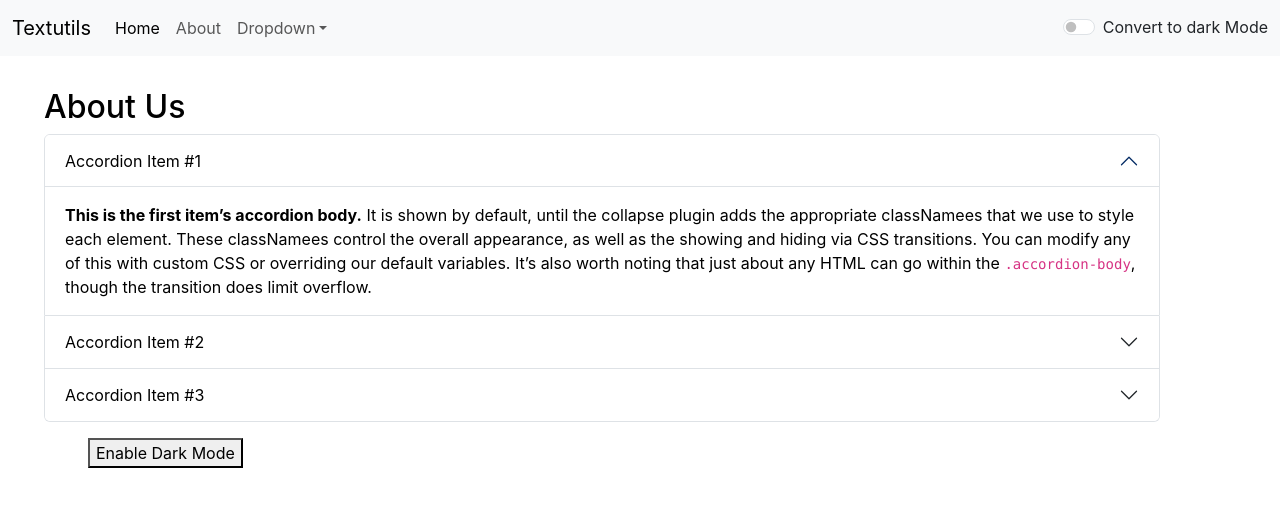
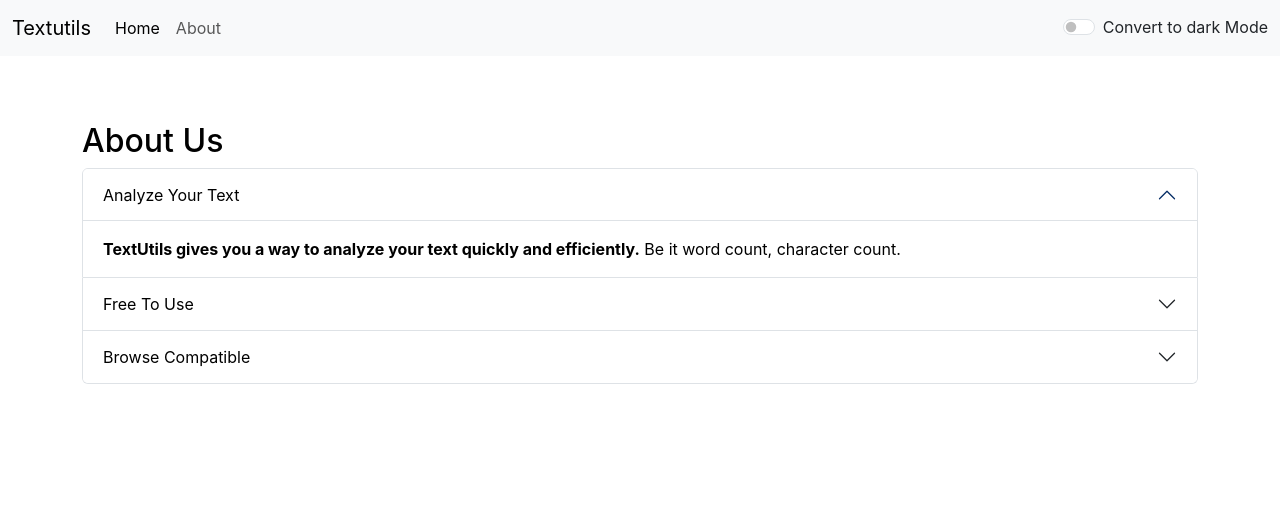
Before and after one commit to Subhi2911/TextUtils, a React (Create React App) app: page /about in a window 1280 px wide. Shown: the top 506 px of the page. Built offline with nearby package versions, Linux system fonts and the light colour scheme.

Commit message:
Handeling errors

```diff
--- a/package.json
+++ b/package.json
@@ -1,4 +1,5 @@
 {
+  "homepage": "https://Subhi2911.github.io/TextUtils",
   "name": "my-app",
   "version": "0.1.0",
   "private": true,
@@ -7,6 +8,7 @@
     "@testing-library/jest-dom": "^6.6.3",
     "@testing-library/react": "^16.3.0",
     "@testing-library/user-event": "^13.5.0",
+    "gh-pages": "^6.3.0",
     "react": "^19.1.0",
     "react-dom": "^19.1.0",
     "react-router-dom": "^7.6.2",
@@ -14,6 +16,8 @@
     "web-vitals": "^2.1.4"
   },
   "scripts": {
+    "predeploy": "npm run build",
+    "deploy": "gh-pages -d build",
     "start": "react-scripts start",
     "build": "react-scripts build",
     "test": "react-scripts test",
--- a/public/index.html
+++ b/public/index.html
@@ -7,7 +7,7 @@
     <meta name="theme-color" content="#000000" />
     <meta
       name="description"
-      content="TextUtils is a utility whch can be used to manipulate your text in the way you want. n "
+      content="TextUtils is a utility whch can be used to manipulate your text in the way you want."
     />
     <link rel="apple-touch-icon" href="%PUBLIC_URL%/ms-icon-70x70.png" />
     <!--
--- a/src/Alert.js
+++ b/src/Alert.js
@@ -7,9 +7,12 @@
         return lower.charAt(0).toUpperCase()+lower.slice(1);
     }
   return (
-    props.alert && <div className={`alert alert-${props.alert.type} alert-dismissible fade show`} role="alert">
+    <div style={{height:'50px'}}>
+      {props.alert && <div className={`alert alert-${props.alert.type} alert-dismissible fade show`} role="alert">
         <strong>{capitalize(props.alert.type)}</strong> : {props.alert.msg}
         {/* <button type="button" className="btn-close" data-bs-dismiss="alert" aria-label="Close"></button> */}
+      </div>}
+
     </div>
 
   )
--- a/src/App.js
+++ b/src/App.js
@@ -24,7 +24,7 @@
     })
     setTimeout(()=>{
       setAlert(null);
-    },1500);
+    },2000);
   }
   const toggleMode=()=>{
     if( mode==='light'){
@@ -47,19 +47,15 @@
     <>
     {/* <Navbar title="Textutils" aboutText="About" mode={mode} toggleModeBlack={black()} toggleModeDarkBlue={darkBlue()} toggleModeLightPink={lightPink()} toggleModeWhite={white()}/> */}
     <Router>
-    <Navbar title="Textutils" aboutText="About" mode={mode} toggleMode={toggleMode}/>
+    <Navbar title="Textutils" aboutText="About" mode={mode} toggleMode={toggleMode} />
 
     <Alert alert={alert}/>
+    {/* <TextForm showAlert={showAlert} heading="Enter the text to analyze" mode={mode}/> */}
     <div className="cntainer my-3">
       <Routes>
-          <Route exact path="/about" element={<About />}/>
-
-          {/* <Route path="/users">
-            <Users />
-          </Route> */}
+          <Route exact path="/about" element={<About mode={mode} />}/>
           <Route exact path="/" element={<TextForm showAlert={showAlert} heading="Enter the text to analyze" mode={mode}/>}/>
-
-        </Routes>
+         </Routes>
     </div>
 
 
--- a/src/Appa.css
+++ b/src/Appa.css
@@ -1,6 +1,6 @@
-.container{
+/* .container{
   margin: 2rem;
-}
+} */
 
 .App {
   text-align: center;
--- a/src/components/About.js
+++ b/src/components/About.js
@@ -1,31 +1,15 @@
-import React, { useState } from 'react'
+import React from 'react'
 
-export default function About() {
-    const [myStyle, setMyStyle]=useState({
-        color: 'black',
-        backgroundColor: 'white'
-    })
-    const [btnText, setBtnText] = useState("Enable Dark Mode")
-    const toggleStyle=() =>{
-        if(myStyle.color === 'white'){
-            setMyStyle({
-                color: 'black',
-                backgroundColor: 'white',
-                // border: '2px solid black'
-            })
-            setBtnText("Enable dark Mode")
-        }
-        else{
-            setMyStyle({
-                color: 'white',
-                backgroundColor: 'black',
-                border: '1px solid white'
-            })
-            setBtnText("Enable light Mode")
-        }
+export default function About(props) {
+    // const [myStyle, setMyStyle]=useState({
+    //     color: 'black',
+    //     backgroundColor: 'white'
+    // })
 
+    let myStyle={
+        color:props.mode==='dark'?'white':'black',
+        backgroundColor:props.mode==='dark'?'black':'white'
     }
-
 
   return (
     <div className='container' style={myStyle}>
@@ -34,43 +18,40 @@
             <div className="accordion-item" style={myStyle}>
                 <h2 className="accordion-header">
                 <button className="accordion-button" type="button" data-bs-toggle="collapse" data-bs-target="#collapseOne" aria-expanded="true" aria-controls="collapseOne" style={myStyle}>
-                Accordion Item #1
+                Analyze Your Text
                 </button>
                 </h2>
                <div id="collapseOne" className="accordion-collapse collapse show" data-bs-parent="#accordionExample">
                     <div className="accordion-body">
-                        <strong>This is the first item’s accordion body.</strong> It is shown by default, until the collapse plugin adds the appropriate classNamees that we use to style each element. These classNamees control the overall appearance, as well as the showing and hiding via CSS transitions. You can modify any of this with custom CSS or overriding our default variables. It’s also worth noting that just about any HTML can go within the <code>.accordion-body</code>, though the transition does limit overflow.
+                        <strong>TextUtils gives you a way to analyze your text quickly and efficiently.</strong> Be it word count, character count.
                     </div>
                 </div>
             </div>
             <div className="accordion-item" style={myStyle}>
                 <h2 className="accordion-header">
                 <button className="accordion-button collapsed" type="button" data-bs-toggle="collapse" data-bs-target="#collapseTwo" aria-expanded="false" aria-controls="collapseTwo" style={myStyle}>
-                Accordion Item #2
+                Free To Use
                 </button>
                 </h2>
                 <div id="collapseTwo" className="accordion-collapse collapse" data-bs-parent="#accordionExample">
                     <div className="accordion-body">
-                        <strong>This is the second item’s accordion body.</strong> It is hidden by default, until the collapse plugin adds the appropriate classNamees that we use to style each element. These classNamees control the overall appearance, as well as the showing and hiding via CSS transitions. You can modify any of this with custom CSS or overriding our default variables. It’s also worth noting that just about any HTML can go within the <code>.accordion-body</code>, though the transition does limit overflow.
+                        <strong>TextUtils is a free character counter tool that provides instamt character count & word count statistics for a given text.</strong> TextUtils repots the number of words and characters. Thus it is suitable for writing text with word/ character limit.
                     </div>
                 </div>
             </div>
             <div className="accordion-item" style={myStyle}>
                 <h2 className="accordion-header">
                 <button className="accordion-button collapsed" type="button" data-bs-toggle="collapse" data-bs-target="#collapseThree" aria-expanded="false" aria-controls="collapseThree" style={myStyle}>
-                Accordion Item #3
+                Browse Compatible
                 </button>
                 </h2>
                 <div id="collapseThree" className="accordion-collapse collapse" data-bs-parent="#accordionExample">
                     <div className="accordion-body">
-                        <strong>This is the third item’s accordion body.</strong> It is hidden by default, until the collapse plugin adds the appropriate classNamees that we use to style each element. These classNamees control the overall appearance, as well as the showing and hiding via CSS transitions. You can modify any of this with custom CSS or overriding our default variables. It’s also worth noting that just about any HTML can go within the <code>.accordion-body</code>, though the transition does limit overflow.
+                        <strong>This word counter software works in any web browser such as Chrome , Firefox, Internet Explorer, Safari, Opera.</strong> It suits to count characters in facebook, blog, books, excel document, pdf document, essays, etc.
                     </div>
                 </div>
             </div>
         </div>
-        <div className="container my-3">
-        <button type='button' className='Btn btn-primary' onClick = {toggleStyle}>{btnText}</button>
-        </div>
     </div>
   )
 }
--- a/src/components/Navbar.js
+++ b/src/components/Navbar.js
@@ -18,7 +18,7 @@
         <li className="nav-item">
           <Link className="nav-link" to="/about">{props.aboutText}</Link>
         </li>
-        <li className="nav-item dropdown">
+        {/* <li className="nav-item dropdown">
           <a className="nav-link dropdown-toggle" href="/" role="button" data-bs-toggle="dropdown" aria-expanded="false">
             Dropdown
           </a>
@@ -28,7 +28,7 @@
             <li><hr className="dropdown-divider"/></li>
             <li><a className="dropdown-item" href="/">Something else here</a></li>
           </ul>
-        </li>
+        </li> */}
         {/* <li className="nav-item">
           <a className="nav-link disabled" aria-disabled="true" href="/">Disabled</a>
         </li> */}
--- a/src/components/TextForm.js
+++ b/src/components/TextForm.js
@@ -48,17 +48,17 @@
            <textarea className="form-control" value ={text} onChange= {handleOnChange} style= {{backgroundColor: props.mode==='light'?'white':'black',
             color: props.mode==='light'?'black':'white'}} id="myBox" rows="8"></textarea>
         </div>
-        <button className='btn btn-primary mx-2' onClick={handleUpClick}>Covert to Uppercase</button>
-        <button className='btn btn-primary mx-2' onClick={handleLowClick}>Covert to Lowercase</button>
-        <button className='btn btn-primary mx-2' onClick={handleClearClick}>Clear Text</button>
-        <button className='btn btn-primary mx-2' onClick={handleCopy}>Copy Text</button>
-        <button className='btn btn-primary mx-2' onClick={handleSpace}>Remove Extra Space</button>
+        <button className='btn btn-primary mx-2 my-1' onClick={handleUpClick}>Covert to Uppercase</button>
+        <button className='btn btn-primary mx-2 my-1' onClick={handleLowClick}>Covert to Lowercase</button>
+        <button className='btn btn-primary mx-2 my-1' onClick={handleClearClick}>Clear Text</button>
+        <button className='btn btn-primary mx-2 my-1' onClick={handleCopy}>Copy Text</button>
+        <button className='btn btn-primary mx-2 my-1' onClick={handleSpace}>Remove Extra Space</button>
 
     </div>
     <div className="container my-1" style= {{color: props.mode==='light'?'black':'white'}}>
         <h2>Your Text Summary</h2>
-        <p>{text.length===0?0:text.split(/\s+/).length} words and {text.length} characters</p>
-        <p>{0.008*(text.trim().split(/\s+/).length)} minutes to read</p>
+        <p>{text.split(/\s+/).filter((element)=>{return element.length!==0}).length} words and {text.length} characters</p>
+        <p>{0.008*(text.split(/\s+/).filter((element)=>{return element.length!==0}).length)} minutes to read</p>
         <h2>Preview</h2>
         <p>{text.length>0?text:"Enter Something in the textbox above to preview here."}</p>
     </div>
```
Also changed, not shown: 1 other file (tests, documents, lock files or other folders).
